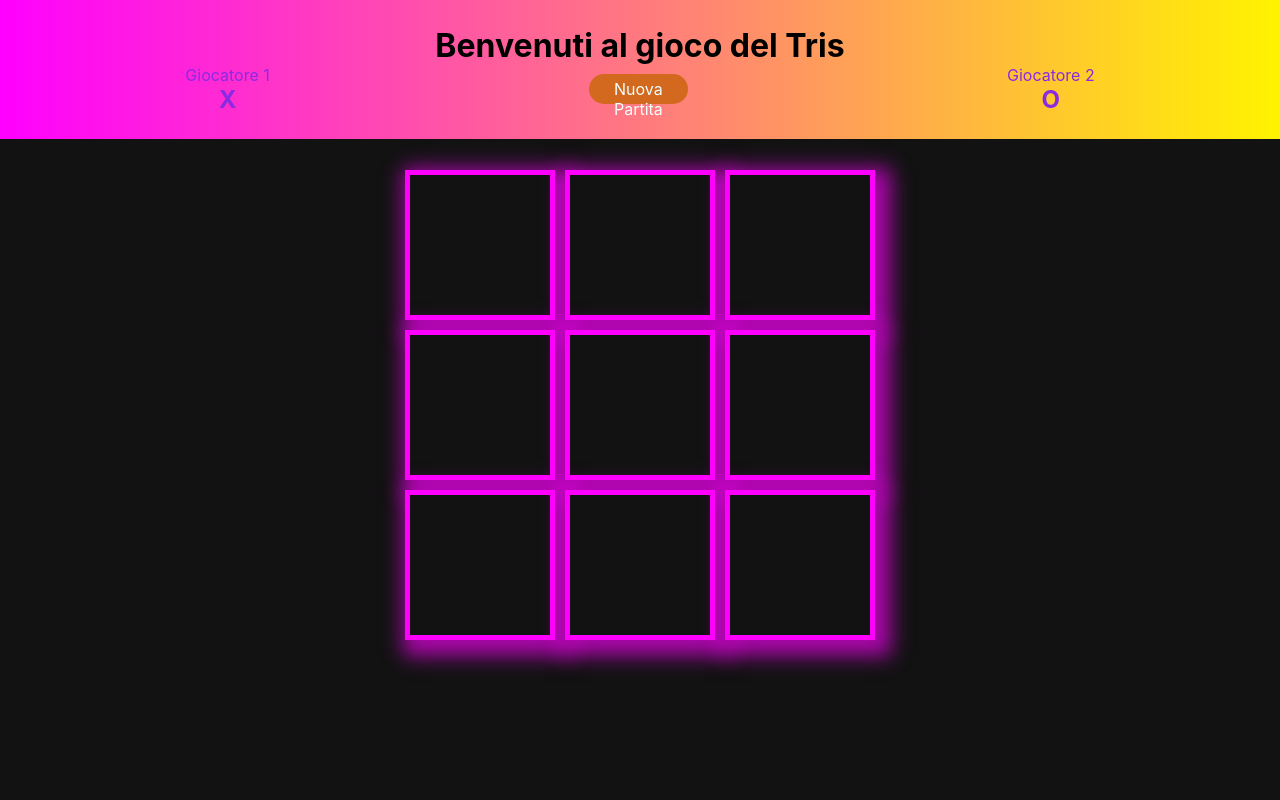
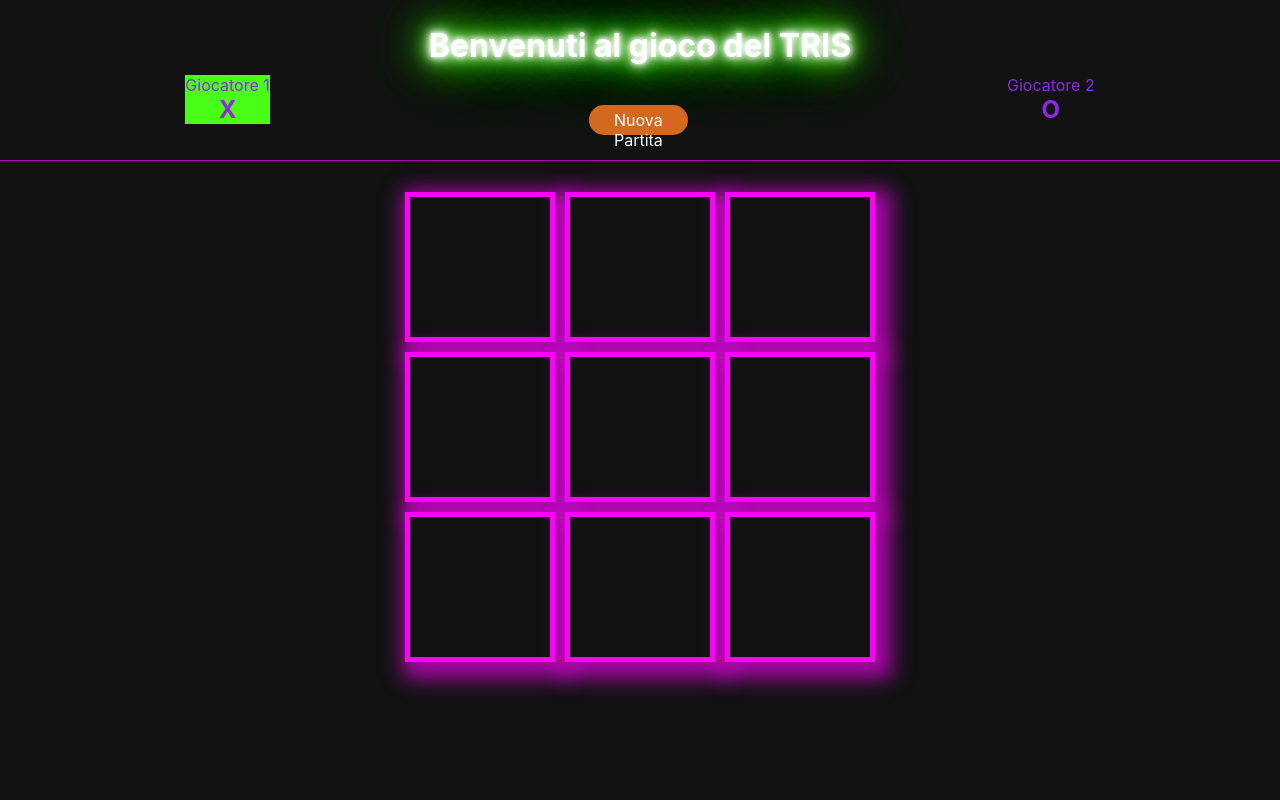
Before and after one commit to VeronicaVassallo/tris-game, a React (Create React App) app: page / in a window 1280 px wide. Shown: the top 800 px of the page. Built offline with nearby package versions, Linux system fonts and the light colour scheme.

Commit message:
modify css

```diff
--- a/src/App.tsx
+++ b/src/App.tsx
@@ -9,7 +9,7 @@ function App() {
 	return (
 		<div className="App">
 			<PlayerContextProvaider>
-				<Navbar title="Benvenuti al gioco del Tris" />
+				<Navbar title="Benvenuti al gioco del TRIS" />
 				<GridTris />
 			</PlayerContextProvaider>
 		</div>
--- a/src/components/Navbar.tsx
+++ b/src/components/Navbar.tsx
@@ -1,7 +1,7 @@
 import "../gridTris.css";
 import { ButtonRedresh } from "./ButtonRefresh";
 
-import { useContext, useState } from "react";
+import { useContext, useEffect, useState } from "react";
 import { PlayerContext } from "../contexts/PlayerContext";
 
 type Navprops = {
@@ -10,19 +10,32 @@ type Navprops = {
 
 export const Navbar = (props: Navprops) => {
 	const dataPlayers = useContext(PlayerContext);
+	const [current, setCurrent] = useState(dataPlayers.player);
+
+	const changeCurrent = () => {
+		if (dataPlayers.player === 1) {
+			setCurrent(1);
+		} else {
+			setCurrent(2);
+		}
+	};
+
+	useEffect(() => {
+		changeCurrent();
+	}, [dataPlayers.player, current]);
 
 	return (
 		<div className="backgroundNav">
 			<h1>{props.title}</h1>
 			<div className="containerPlayerNav">
-				<div>
+				<div className={current === 1 ? "playerCurrent" : ""}>
 					<p>Giocatore 1</p>
 					<h2>X</h2>
 				</div>
 
 				<ButtonRedresh />
 
-				<div>
+				<div className={current === 2 ? "playerCurrent" : ""}>
 					<p>Giocatore 2</p>
 					<h2>O</h2>
 				</div>
--- a/src/contexts/PlayerContext.tsx
+++ b/src/contexts/PlayerContext.tsx
@@ -16,7 +16,7 @@ resto dell' applicazione, mi bastera inserirli al suo interno come props-childre
 7)guarda il file App.tsx
 8) Vado ad predermi e utilizzare il dato condiviso esempio: guarda il file GridTris.tsx*/
 
-import React, { createContext, useState } from "react"; //2
+import React, { createContext } from "react"; //2
 import { dataPlayers } from "./player"; //3
 
 type PlayerContextProviderProps = {
--- a/src/gridTris.css
+++ b/src/gridTris.css
@@ -51,14 +51,21 @@
 
 /*Navbar*/
 .backgroundNav {
-	background: rgb(118, 79, 0);
+	/*background: rgb(118, 79, 0);
 	background: linear-gradient(
 		90deg,
 		rgba(118, 79, 0, 1) 0%,
 		rgb(255, 0, 255) 0%,
 		rgba(255, 243, 0, 1) 100%
-	);
+	);*/
+	background-color: rgb(18, 18, 18);
+	border-bottom: solid 1px rgb(255, 0, 255, 0.65);
 	padding: 2%;
+}
+.backgroundNav > h1 {
+	text-shadow: 0 0 5px #fff, 0 0 10px #fff, 0 0 15px #fff, 0 0 20px #49ff18,
+		0 0 30px #49ff18, 0 0 40px #49ff18, 0 0 55px #49ff18, 0 0 75px #49ff18;
+	color: #ffffff;
 }
 .containerPlayerNav {
 	display: flex;
@@ -76,9 +83,14 @@
 	border-radius: 25px;
 	cursor: pointer;
 	color: azure;
+	margin-top: 40px;
 }
 
 .buttonRefresh:hover {
 	background-color: rgb(245, 230, 11);
 	color: chocolate;
 }
+
+.playerCurrent {
+	background-color: #49ff18;
+}
```
